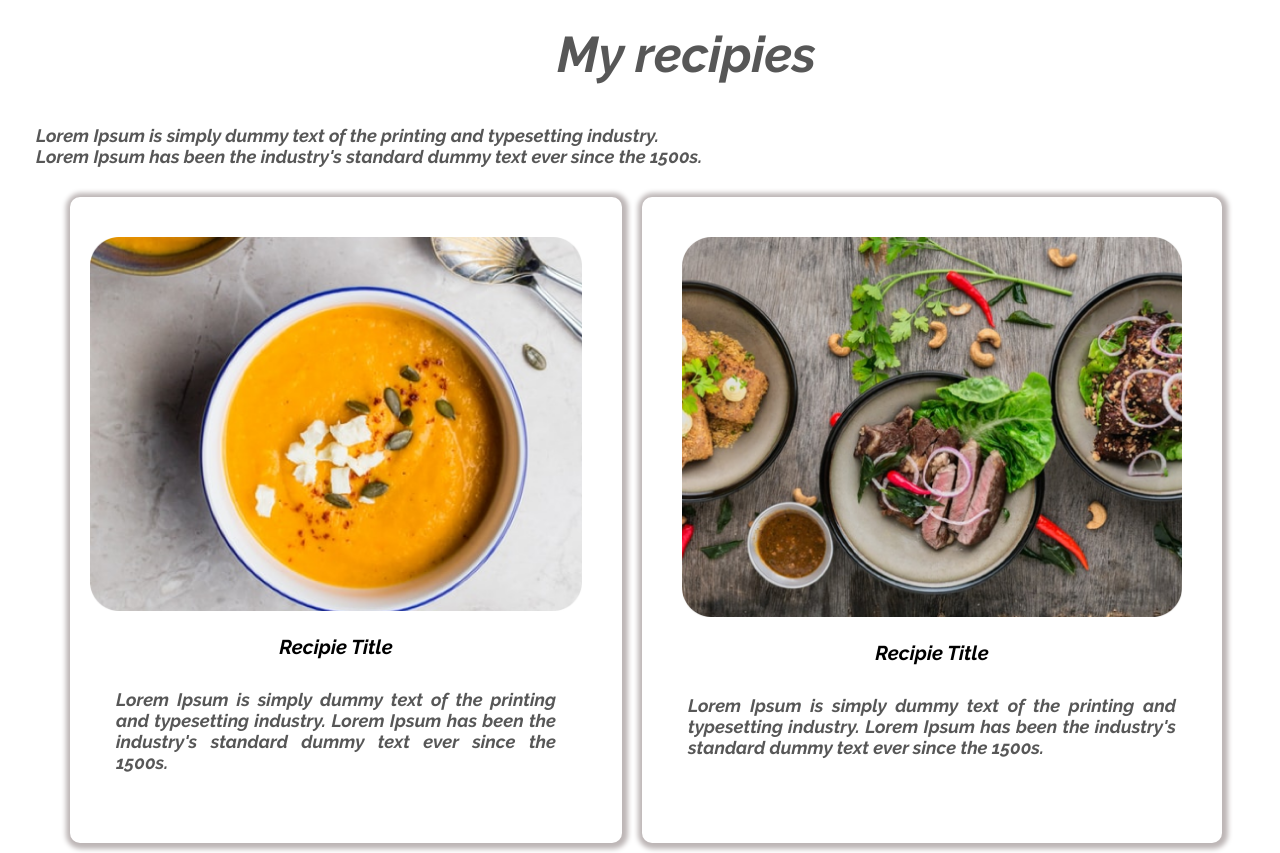
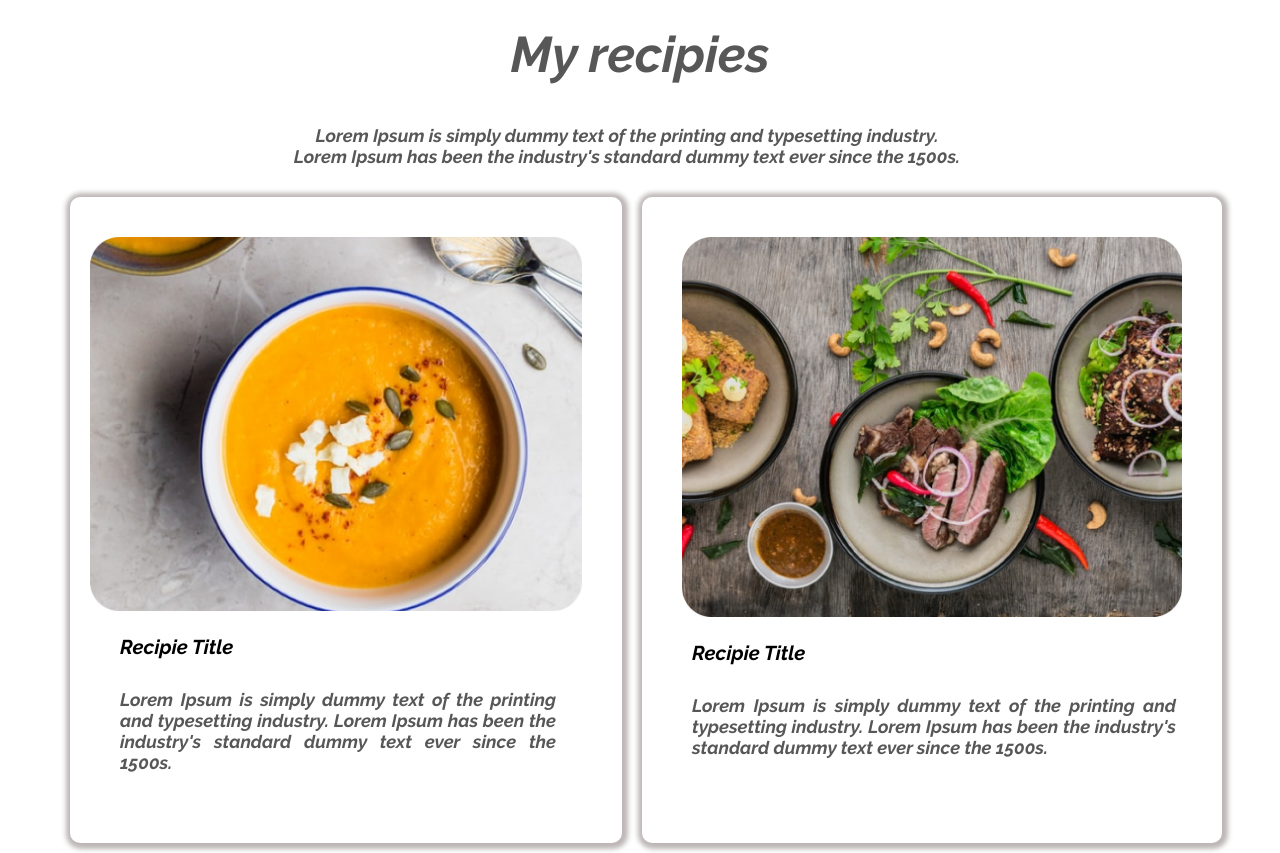
Before and after one commit to surav27/eat-healthy, a plain HTML site: page index.html in a window 1280 px wide. Shown: the part 1280-2133 px from the top of the page. Drawn offline with Linux system fonts and the light colour scheme.

Commit message:
modified-lower

```diff
--- a/index.html
+++ b/index.html
@@ -38,13 +38,13 @@
 
 
         <div class=" flex-size">
-            <div class="lower-body-left">
+            <div class="lower-left">
                 <img src="images/food/Project Cover.png" alt="Cover photo">
                 <h3>Recipie Title</h3>
                 <p>Lorem Ipsum is simply dummy text of the printing and typesetting industry. Lorem Ipsum has been the industry's standard dummy text ever since the 1500s.</p>
 
             </div>
-            <div class="lower-body-right">
+            <div class="lower-right">
                 <img src="images/food/Project Cover1.jpg" alt="cover photo two">
                 <h3>Recipie Title</h3>
                 <p>Lorem Ipsum is simply dummy text of the printing and typesetting industry. Lorem Ipsum has been the industry's standard dummy text ever since the 1500s.</p>
--- a/style.css
+++ b/style.css
@@ -80,7 +80,7 @@ h2{
 }
 .lower-body h2{
     text-align: center;
-    margin-left: 93px;
+
 
 
 }
@@ -88,16 +88,18 @@ h2{
 .lower-body p{
     text-align: center;
     text-align: justify;
-    margin-left: 26px;
+    margin-right: 26px;
+    text-align: center;
+}
+.lower-left p{
+    text-align: left;
+    padding-left: 30px;
     text-align: justify;
-    margin-right: 26px;
-}
-.lower-contain{
 
 }
 
 
-.lower-body-left{
+.lower-left{
     width: 50%;
     margin-left: 60px;
     padding: 40px;
@@ -107,16 +109,24 @@ h2{
     margin-right: 10px;
 
 }
-.lower-body-right img{
+.lower-right img{
     width: 500px;
     padding: 20px;
     padding-bottom: 0px;
 
 }
+.lower-right p{
+    text-align: left;
+    padding-left: 30px;
+    text-align: justify;
+
+}
 h3{
     font-size: 20px;
+    text-align: left;
+    margin-left: 30px;
 }
-.lower-body-right{
+.lower-right{
     width: 50%;
     margin-right: 70px;
     margin-left: 10px;
```
